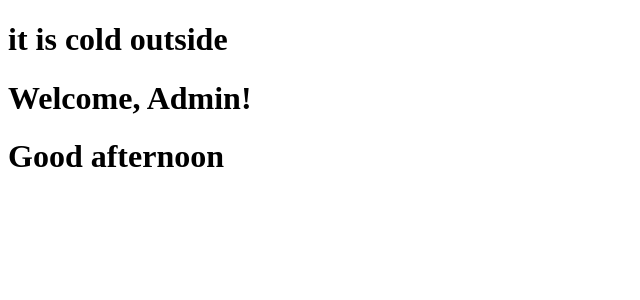
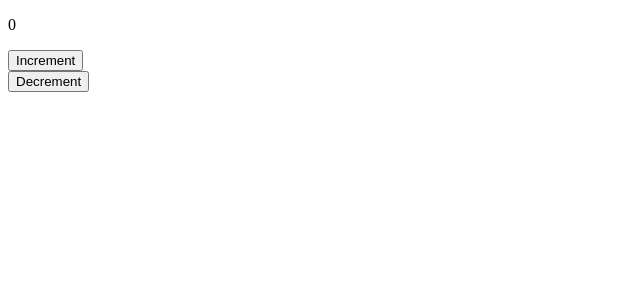
Before and after one commit to fuinodev/react-fundementals, a React (Vite) app: page / in a window 1280 px wide. Shown: the top 300 px of the page, without its empty margins (0-640 px from the left). Built offline with nearby package versions, Linux system fonts and the light colour scheme.

Commit message:
increment and decrement

```diff
--- a/src/App.jsx
+++ b/src/App.jsx
@@ -1,16 +1,15 @@
-import Weather from "./components/Weather";
-import UserStatus from "./components/UserStatus";
-import Greetings from "./components/Greetings";
+import { useState } from "react";
+import ComponentOne from "./components/ComponentOne";
+import ComponentTwo from "./components/ComponentTwo";
 
 const App = () => {
-  return(
-    <>
-   <Weather />
+  const [count, setCount] = useState(0);
 
-   <UserStatus loggedIn={true} isAdmin={true} />
-
-   <Greetings timeOfday="ads"/>
-     </>
+  return (
+    <div>
+      <ComponentOne count={count} onClickHandler={() => setCount(count + 1)} />
+      <ComponentTwo count={count} onClickHandler={() => setCount(count - 1)} />
+  </div>
   );
 };
 
--- /dev/null
+++ b/src/components/ComponentOne.jsx
@@ -0,0 +1,14 @@
+const ComponentOne = ({count, onClickHandler}) => {
+    const handleClick = () => onClickHandler();
+
+  return (
+ <div>
+    <p>{count}</p>
+
+    <button onClick={handleClick}>Increment</button>
+ </div>
+
+);
+};
+
+export default ComponentOne;
--- /dev/null
+++ b/src/components/ComponentTwo.jsx
@@ -0,0 +1,15 @@
+const ComponentTwo = ({count, onClickHandler}) => {
+const handleClick = () => onClickHandler();
+
+  return (
+    <div>
+      <button onClick={handleClick}>Decrement</button>
+    </div>
+
+
+
+
+  );
+};
+
+export default ComponentTwo;
```
